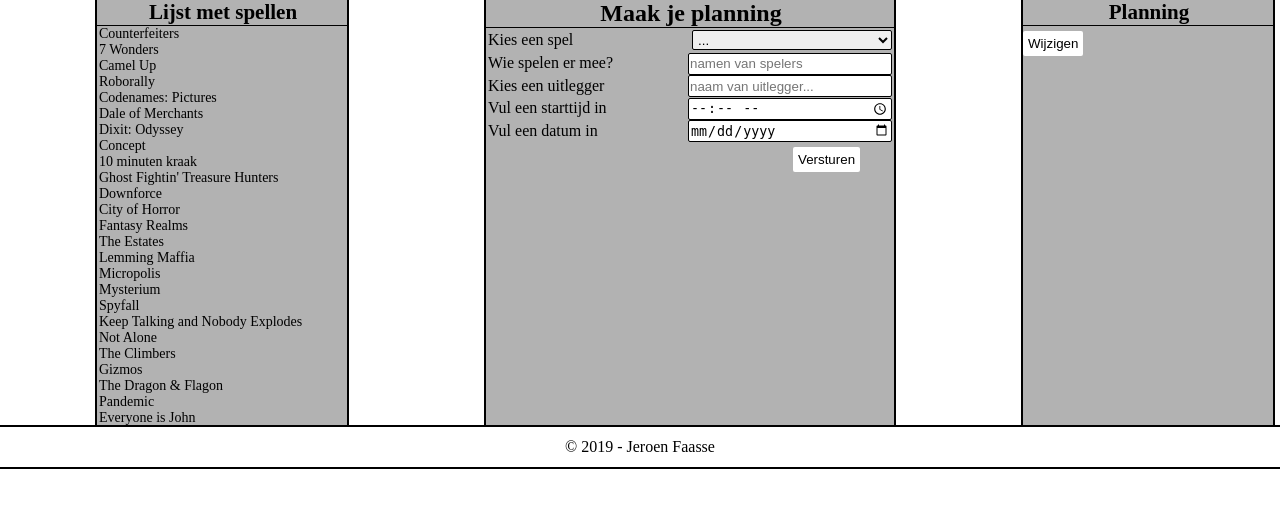
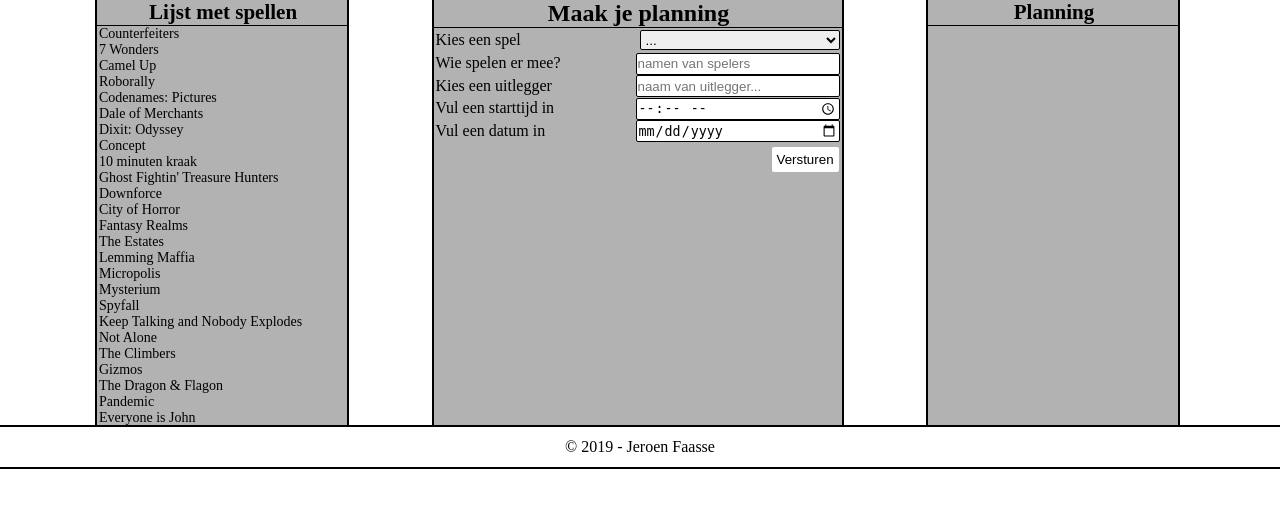
Before and after one commit to Jeroen4/Planningtool, a PHP site: page / in a window 1280 px wide. Shown: the part 62-570 px from the top of the page. Run offline with PHP 8.4, Linux system fonts and the light colour scheme; data comes from the database, SQL or seed files in the repository; data that the repository does not hold is empty.

Commit message:
fixed the planning
insert bug needs fix

```diff
--- a/index.php
+++ b/index.php
@@ -26,8 +26,6 @@
 			?>
 		</div>
 
-		<div class="line"></div>
-
 		<form autocomplete="off" action="index.php" method="post">
 			<h2>Maak je planning</h2>
 			<p><label>Kies een spel</label>
@@ -47,9 +45,15 @@
 			<button type="submit" name="button" class="btn" onclick="">Versturen</button><?php insertAppointment() ?><!-- function to submit -->
 		</form>
 
-		<div class="line2"></div>
-
-		<div class="planner">
+		<div onscroll="myFunction()"id="planner">
+			<script>
+				function myFunction() {
+					var elmnt = document.getElementById("mplanner");
+					var x = elmnt.scrollLeft;
+			    	var y = elmnt.scrollTop;
+				}
+			</script>
+			<div class="plannerContent">
 				<h2>Planning</h2>
 				<?php
 					$query = $conn->prepare('Select * FROM planning');
@@ -60,11 +64,10 @@
 						$query2 = $conn->prepare('Select * FROM games WHERE id='.$row['spel']);
 						$query2->execute();
 						$result2 = $query2->fetch();
-					printf ($result2['name'].$row['spelers'].$row['spelleider'].$row['starttijd'].$row['datum']);
-					printf ("<br>");
+					printf ("<h3>Spel:</h3> ".$result2['name']."<br>"."<h3>Spelers:</h3> ".$row['spelers']."<br>"."<h3>Spelleider: </h3> ".$row['spelleider']."<br>"."<h3>Starttijd:</h3> ".$row['starttijd']."<br>"."<h3>Datum:</h3> ".$row['datum']."<button onclick=''>Wijzigen</button>"."<hr>");
 					}
 				?>
-			<button class="update_btn" onclick="">Wijzigen</button>
+			</div>
 		</div>
 
 	</div>
--- a/style.css
+++ b/style.css
@@ -33,9 +33,11 @@
 .line{
 	border-left: 2px solid black;
 	margin-left: 135px;
+	height: 425px;
 }
 .line2{
 	border-left: 2px solid black;
+	height: 425px;
 }
 .gameInfo{
 	margin: 0 auto;
@@ -49,14 +51,15 @@
 	height: 45%;
 	margin: 0 auto;
 }
-.planner{
+#planner{
 	width: 250px;
 	height: 425px;
 	font-size: 14px;
+	margin-right: 100px;
 	background-color: rgba(0,0,0,0.3);
 	border-left: 2px solid black;
 	border-right: 2px solid black;
-	margin-left: 125px;
+	overflow: auto;
 }
 #chooseGame{
 	border: 1px solid black;
@@ -71,6 +74,9 @@
 	border-bottom: 1px solid black;
 	text-align: center;
 }
+h3{
+	display: inline;
+}
 a{
 	color: black;
 	text-decoration: none;
@@ -83,6 +89,10 @@
 }
 form{
 	background-color: rgba(0,0,0,0.3);
+	height: 425px;
+	border-left: 2px solid black;
+	border-right: 2px solid	black;
+	margin: 0 auto;
 }
 input{
 	border: 1px solid black;
@@ -97,22 +107,21 @@
 .btn{
 	outline: none;
 	position: relative;
-	left: 307px;
+	left: 298px;
 	top: 5px;
 	background-color: white;
 	padding: 5px;
 	border: none;
 	border-radius: 2px;
 }
-.update_btn{
+button{
 	outline: none;
-	position: relative;
 	background-color: white;
-	top: 5px;
-	padding: 5px;
+	padding: 3px;
 	border: none;
 	border-radius: 2px;
 	color: black;
+	margin-left: 40px;
 }
 footer{
 	text-align: center;
@@ -121,3 +130,24 @@
 	height: 40px;
 	line-height: 40px;
 }
+
+/*-------------SCROLLBAR ON PLANNER------------*/
+/* width */
+::-webkit-scrollbar {
+  width: 10px;
+}
+
+/* Track */
+::-webkit-scrollbar-track {
+  background: #f1f1f1;
+}
+
+/* Handle */
+::-webkit-scrollbar-thumb {
+  background: #888;
+}
+
+/* Handle on hover */
+::-webkit-scrollbar-thumb:hover {
+  background: #555;
+}
```
Lines whose indentation alone changed are shown as unchanged.
